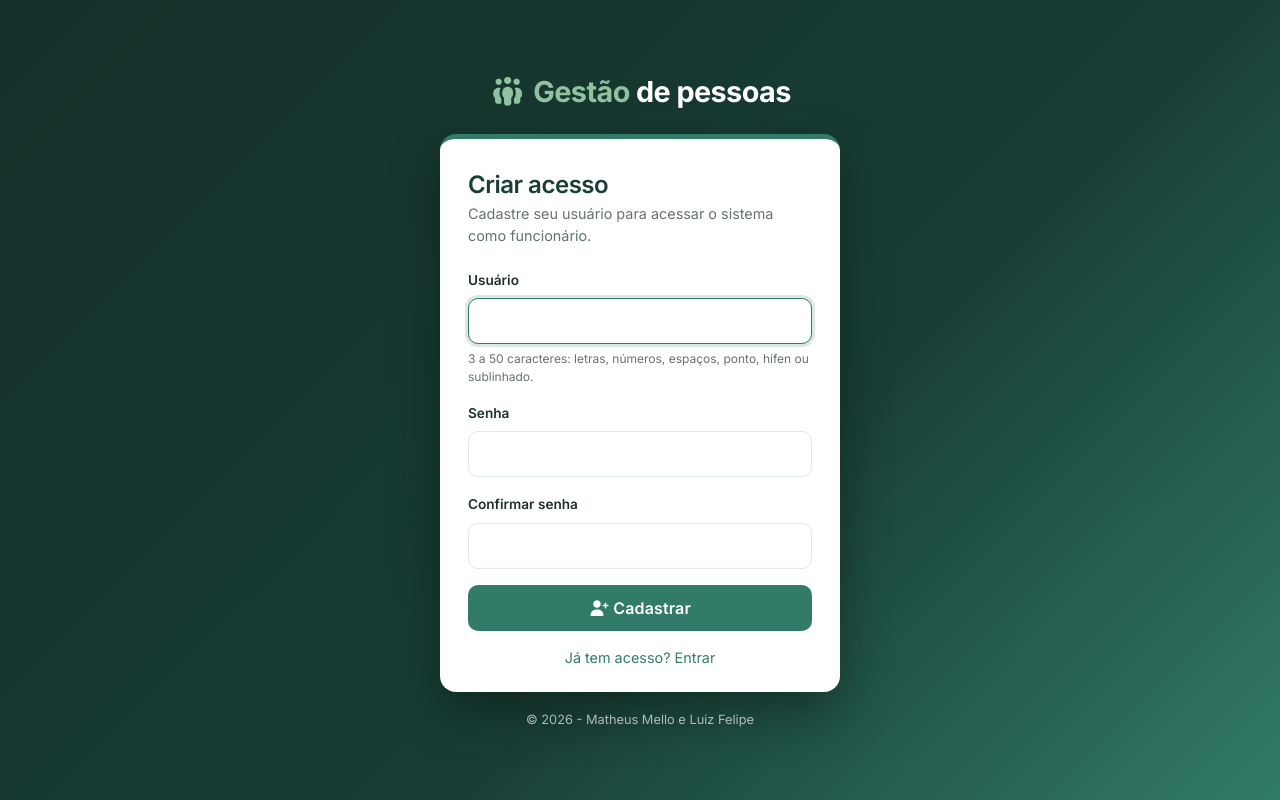
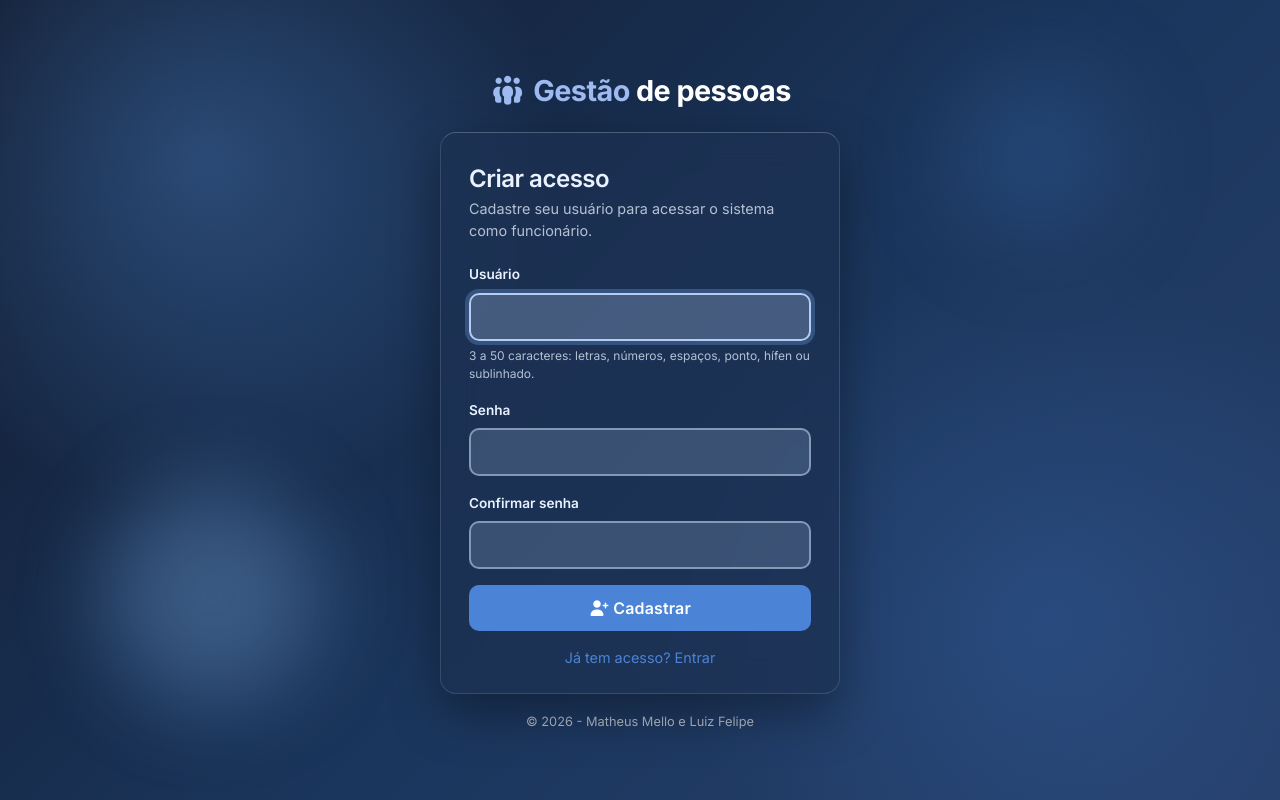
Before and after one commit to vini-campos/pw-4bim, a PHP site: page /cadastro.php in a window 1280 px wide. Run offline with PHP 8.4, Linux system fonts and the light colour scheme.

Commit message:
feat: após um cadastro a pessoa é automaticamente logada, sem precisar logar manualmente;
fix: forms completamente centralizados;

chore: estilo novo do css;

fix: no modal de exclusão agora aparece o nome do funcionario;

```diff
--- a/assets/css/login.css
+++ b/assets/css/login.css
@@ -1,15 +1,15 @@
 :root {
-    --ink: #1d302d;
-    --muted: #65736f;
-    --navy: #183e35;
-    --blue: #327b68;
-    --line: #e0e9e4;
+    --ink: #eaf2ff;
+    --muted: #b5c1d3;
+    --navy: #172a4a;
+    --blue: #4b84d6;
+    --line: rgba(192, 213, 241, 0.28);
     --surface: #fff;
-    --page: #f4f7f5;
+    --page: #172b4d;
 
-    --blue-dark: #183e35;
-    --blue-light: #91c2a0;
-    --blue-glow: rgba(83, 145, 105, 0.2);
+    --blue-dark: #315f9f;
+    --blue-light: #9dbbf0;
+    --blue-glow: rgba(117, 166, 231, 0.25);
 
     --font-display: 'Inter', -apple-system, BlinkMacSystemFont, 'Segoe UI', sans-serif;
     --font-body: 'Inter', -apple-system, BlinkMacSystemFont, 'Segoe UI', Roboto, sans-serif;
@@ -29,8 +29,37 @@ body.login-page {
     font-family: var(--font-body);
     font-size: 15px;
     color: var(--ink);
-    background: linear-gradient(135deg, #142f29 0%, var(--navy) 60%, #327b68 100%);
+    background:
+        radial-gradient(circle at 16% 20%, rgba(78, 137, 210, 0.38), transparent 28%),
+        radial-gradient(circle at 82% 78%, rgba(49, 92, 154, 0.48), transparent 30%),
+        linear-gradient(135deg, #111b2f 0%, #1b365d 55%, #263f6a 100%);
     -webkit-font-smoothing: antialiased;
+}
+
+body.login-page::before,
+body.login-page::after {
+    content: "";
+    position: fixed;
+    z-index: -1;
+    border-radius: 50%;
+    filter: blur(45px);
+    opacity: 0.38;
+}
+
+body.login-page::before {
+    width: 220px;
+    height: 220px;
+    left: 8%;
+    bottom: 12%;
+    background: #70a1d8;
+}
+
+body.login-page::after {
+    width: 180px;
+    height: 180px;
+    right: 12%;
+    top: 8%;
+    background: #305c96;
 }
 
 .login-box {
@@ -58,9 +87,12 @@ body.login-page {
 }
 
 .login-card {
-    background: var(--surface);
+    background: rgba(28, 49, 82, 0.72);
+    backdrop-filter: blur(18px);
+    -webkit-backdrop-filter: blur(18px);
     border-radius: 16px;
-    border-top: 5px solid var(--blue);
+    border: 1px solid rgba(202, 220, 244, 0.16);
+    border-top: 1px solid rgba(202, 220, 244, 0.28);
     padding: 32px 28px 24px;
     box-shadow: 0 20px 50px rgba(0, 0, 0, 0.35);
 }
@@ -71,7 +103,7 @@ body.login-page {
     font-size: 1.5rem;
     font-weight: 600;
     letter-spacing: -0.02em;
-    color: var(--navy);
+    color: var(--ink);
 }
 
 .login-sub {
@@ -88,14 +120,31 @@ body.login-page {
 
 .login-card .form-control {
     border-radius: 10px;
-    border: 1px solid var(--line);
+    border: 2px solid rgba(202, 220, 244, 0.52);
     color: var(--ink);
+    background: rgba(180, 206, 240, 0.20);
     padding: 10px 12px;
 }
 
+.login-card .form-control::placeholder {
+    color: rgba(234, 242, 255, 0.78);
+}
+
+.login-card form {
+    background: transparent;
+    border: 0;
+    padding: 0;
+    margin: 0;
+    width: 100%;
+}
+
 .login-card .form-control:focus {
-    border-color: var(--blue);
-    box-shadow: 0 0 0 3px var(--blue-glow);
+    background: rgba(180, 206, 240, 0.28);
+}
+
+.login-card .form-control:focus {
+    border-color: #b3cdf3;
+    box-shadow: 0 0 0 4px rgba(117, 166, 231, 0.30);
 }
 
 .login-hint {
--- a/assets/js/main.js
+++ b/assets/js/main.js
@@ -6,9 +6,13 @@ $('#delete-modal').on('show.bs.modal', function (event) {
   var button = $(event.relatedTarget);
   var id = button.data('customer');
   var rotulo = button.data('rotulo') || 'Item';
+  var nome = (button.data('nome') || '').toString().trim();
 
   var modal = $(this);
-  modal.find('.modal-title').text('Excluir ' + rotulo + ' #' + id);
+  modal.find('.modal-title').text(nome ? 'Excluir ' + rotulo + ': ' + nome : 'Excluir ' + rotulo + ' #' + id);
+  modal.find('.modal-body').text(nome
+    ? 'Deseja realmente excluir ' + nome + '?'
+    : 'Deseja realmente excluir este item?');
   modal.find('#confirm').attr('href', 'delete.php?id=' + id);
 })
 /**
--- a/cadastro.php
+++ b/cadastro.php
@@ -43,10 +43,22 @@ if ($_SERVER['REQUEST_METHOD'] === 'POST') {
 			$stmt->bind_param('ss', $loginDigitado, $hash);
 			$stmt->execute();
 
+			$idUsuario = $stmt->insert_id;
+			$stmt->close();
+			$stmt = null;
+
+			session_regenerate_id(true);
+			unset($_SESSION['visitante']);
 			$_SESSION['csrf_cadastro'] = bin2hex(random_bytes(32));
-			$_SESSION['message'] = 'Cadastro realizado. Entre com seu usuário e senha.';
+			$_SESSION['usuario'] = [
+				'id'     => (int) $idUsuario,
+				'login'  => $loginDigitado,
+				'perfil' => 'Comum',
+				'foto'   => null,
+			];
+			$_SESSION['message'] = 'Cadastro realizado. Você já está conectado.';
 			$_SESSION['type'] = 'success';
-			header('Location: ' . BASEURL . 'login.php');
+			header('Location: ' . BASEURL . 'index.php');
 			exit;
 		} catch (mysqli_sql_exception $e) {
 			if ((int) $e->getCode() === 1062) {
--- a/customers/index.php
+++ b/customers/index.php
@@ -51,7 +51,7 @@
                                 <i class="fa fa-pencil"></i> Editar</a>
                             <a href="#" class="btn btn-sm btn-dark mt-2" data-bs-toggle="modal"
                                 data-bs-target="#delete-modal" data-customer="<?php echo (int) $c['Id_Cli']; ?>"
-                                data-rotulo="Cliente">
+                                data-rotulo="Cliente" data-nome="<?php echo h($c['Nome_Cli']); ?>">
                                 <i class="fa fa-trash"></i> Excluir
                             </a>
                         <?php endif; ?>
--- a/funcionarios/index.php
+++ b/funcionarios/index.php
@@ -60,6 +60,7 @@ include HEADER_TEMPLATE;
                                 </a>
                                 <a href="#" class="btn btn-sm btn-outline-danger" data-bs-toggle="modal"
                                     data-bs-target="#delete-modal" data-customer="<?php echo (int) $item['Id']; ?>" data-rotulo="Funcionário"
+                                    data-nome="<?php echo h($item['Nome']); ?>"
                                     aria-label="Excluir funcionário">
                                     <i class="fa-solid fa-trash"></i>
                                 </a>
--- a/usuarios/index.php
+++ b/usuarios/index.php
@@ -67,7 +67,7 @@
                         <?php if (!$ehEu): ?>
                             <a href="#" class="btn btn-sm btn-dark mt-2" data-bs-toggle="modal"
                                 data-bs-target="#delete-modal" data-customer="<?php echo (int) $u['Id_Usu']; ?>"
-                                data-rotulo="Usuário">
+                                data-rotulo="Usuário" data-nome="<?php echo h($u['Login_usu']); ?>">
                                 <i class="fa fa-trash"></i> Excluir
                             </a>
                         <?php endif; ?>
```
Also changed, not shown: assets/css/corporativo.css (+5 -5 lines), assets/css/estilo.css (+26 -9 lines), assets/css/style.css (+31 -22 lines).
